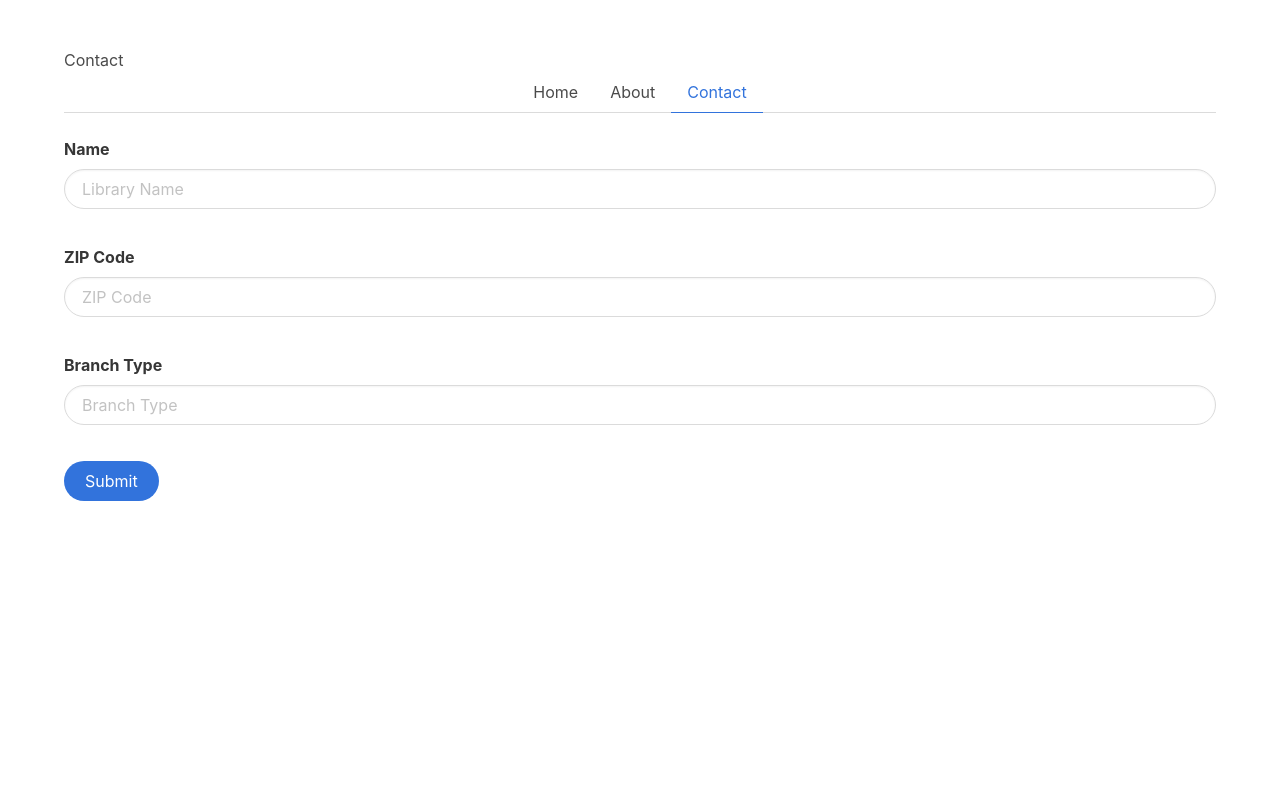
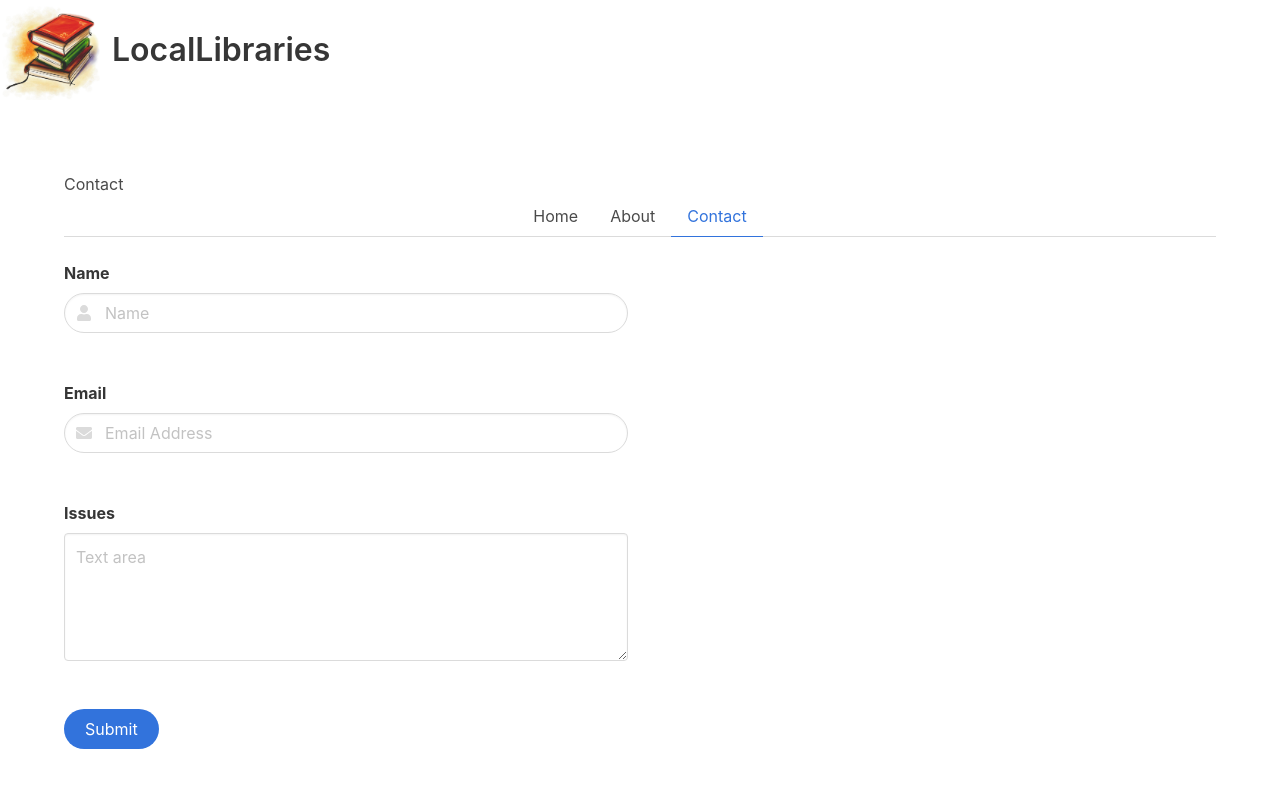
Before and after one commit to echoy1/INST377Final_Project, a website: page public/contact.html in a window 1280 px wide. Drawn offline with Linux system fonts and the light colour scheme.

Commit message:
Updating contact and about
Added our "logo"

```diff
--- a/public/about.html
+++ b/public/about.html
@@ -3,8 +3,22 @@
   <head>
     <title>About</title>
     <link rel="stylesheet" type="text/css" href="/css/bulma.css"/>
+    <script defer src="https://use.fontawesome.com/releases/v5.3.1/js/all.js"></script>
   </head>
   <body>
+    <nav class="level">
+      <div class="level-left">
+        <div class="level-item">
+          <img src="/public/Books.jpg" alt="" style="height: 100px;">
+      </div>
+        <div class="level-item">
+        <h1 class="title">
+        LocalLibraries
+        </h1>
+      </div>
+      </div>
+    </nav>
+
     <div class="section is-centered">
         <div class="wrapper">
           <div class="container">
--- a/public/contact.html
+++ b/public/contact.html
@@ -3,8 +3,22 @@
   <head>
     <title>Contact</title>
     <link rel="stylesheet" type="text/css" href="/css/bulma.css" />
+    <script defer src="https://use.fontawesome.com/releases/v5.3.1/js/all.js"></script>
   </head>
   <body>
+    <nav class="level">
+      <div class="level-left">
+        <div class="level-item">
+          <img src="/public/Books.jpg" alt="" style="height: 100px;">
+      </div>
+        <div class="level-item">
+        <h1 class="title">
+        LocalLibraries
+        </h1>
+      </div>
+      </div>
+    </nav>
+
     <div class="section is-centered">
       <div class="wrapper">
         <div class="container">
@@ -20,43 +34,58 @@
             </ul>
           </div>
 
+          <label class="label">Name</label>
+          <div class="columns">
+            <div class="column is-half">
               <div class="field">
-            <label class="label">Name</label>
-            <div class="control">
+                <div class="control has-icons-left">
                   <input
                     class="input is-rounded"
                     type="text"
-                placeholder="Library Name"
+                    placeholder="Name"
                   />
+                  <span class="icon is-small is-left">
+                    <i class="fas fa-user"></i>
+                  </span>
+                </div>
+              </div>
             </div>
           </div>
           <br />
 
+          <label class="label">Email</label>
+          <div class="columns">
+            <div class="column is-half">
               <div class="field">
-            <label class="label">ZIP Code</label>
-            <div class="control">
+              <div class="control has-icons-left">
                 <input
                   class="input is-rounded"
-                type="text"
-                placeholder="ZIP Code"
+                  type="email"
+                  placeholder="Email Address"
                 />
+                <span class="icon is-small is-left">
+                  <i class="fas fa-envelope"></i>
+                </span>
+              </div>
+            </div>
           </div>
           </div>
           <br />
 
+          <label class="label">Issues</label>
+          <div class="columns">
+            <div class="column is-half">
               <div class="field">
-            <label class="label">Branch Type</label>
                 <div class="control">
-              <input
-                class="input is-rounded"
-                type="text"
-                placeholder="Branch Type"
-              />
+                  <textarea class="textarea" placeholder="Text area"></textarea>
+                </div>
+              </div>
             </div>
           </div>
           <br />
 
-          <div class="field is-grouped">
+          <div class="columns">
+            <div class="column">
               <div class="control">
                 <button class="button is-link is-rounded">Submit</button>
               </div>
@@ -64,5 +93,6 @@
           </div>
         </div>
       </div>
+    </div>
   </body>
 </html>
```
Also changed, not shown: public/Books.jpg (added). Lines whose indentation alone changed are shown as unchanged.
